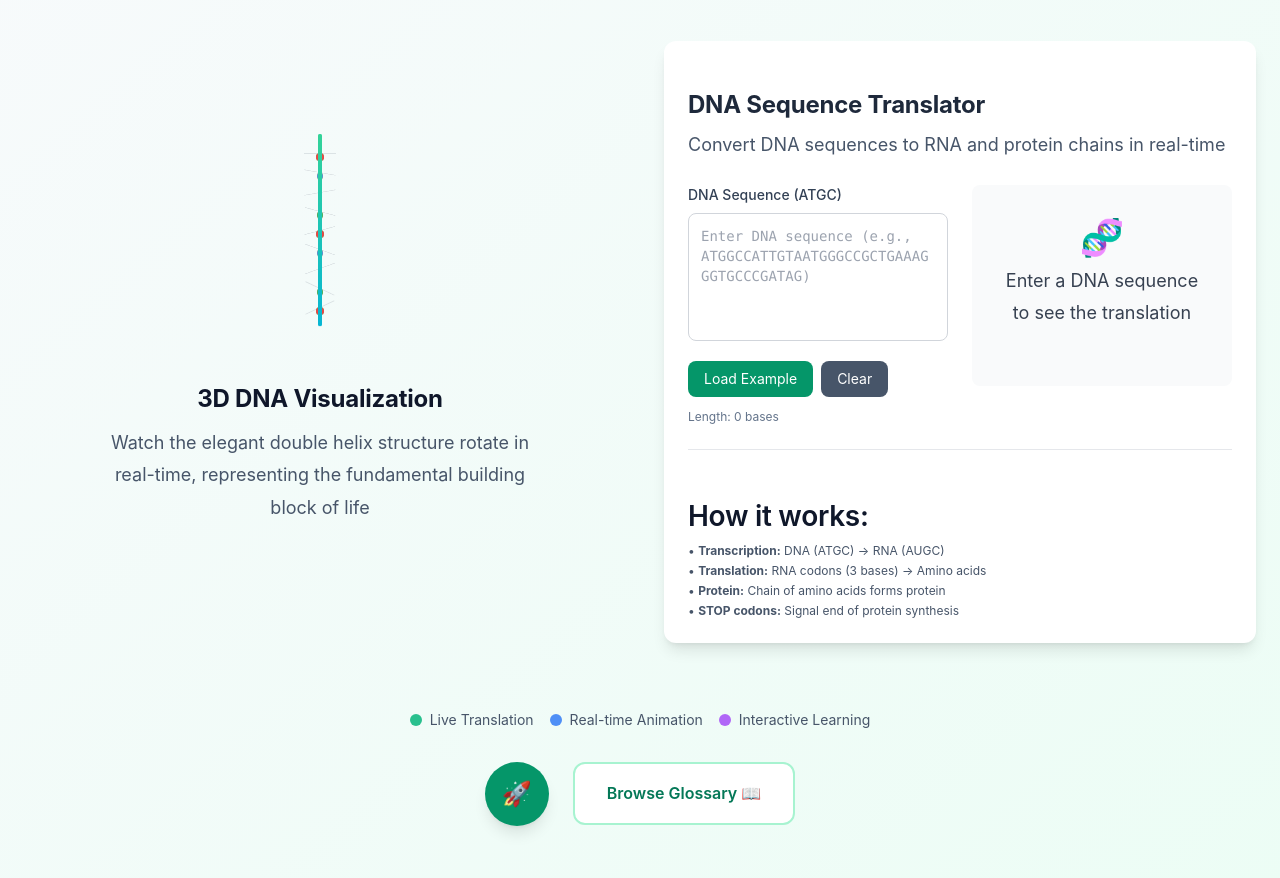
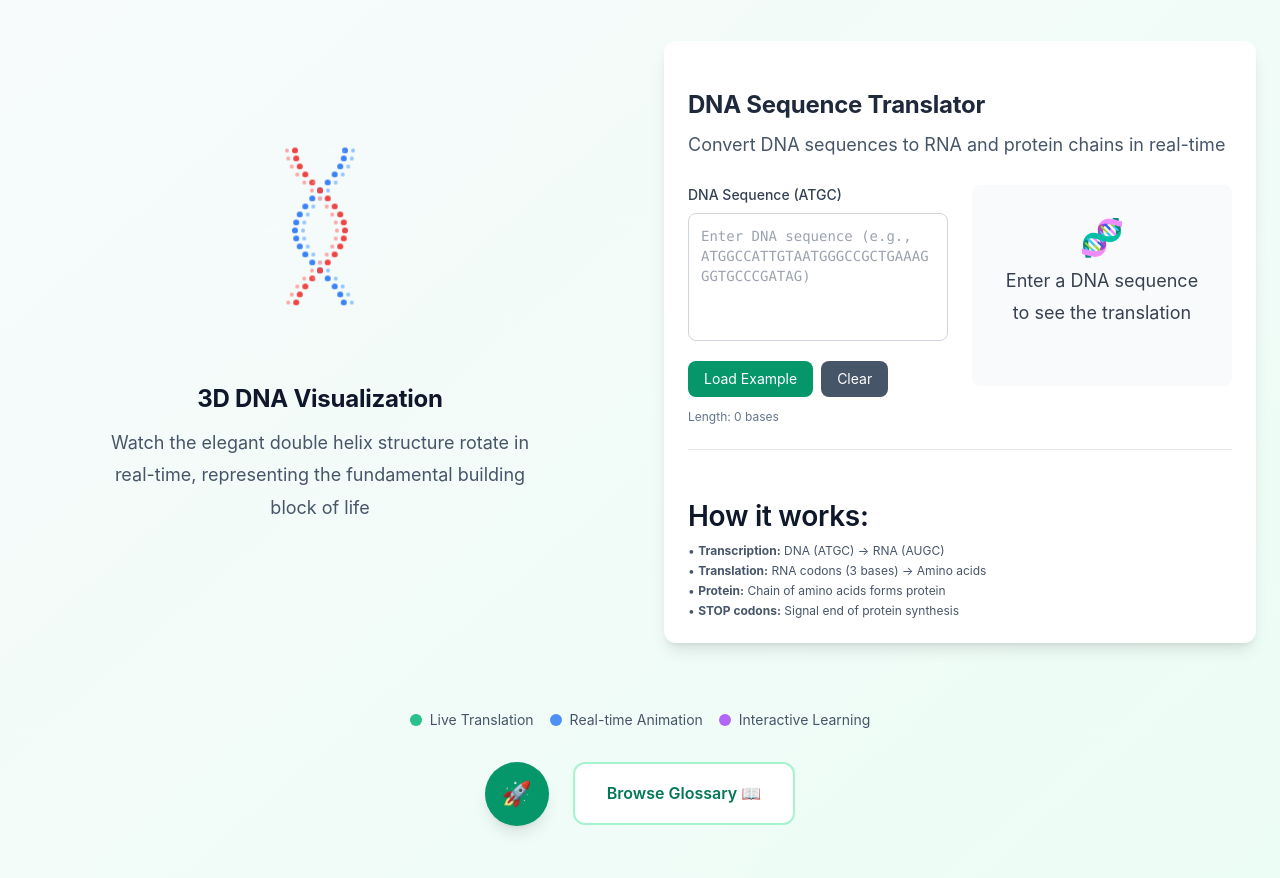
Before and after one commit to MahimaMSiddheshwar/Bioiformatics-Insights, a React (Create React App) app: page / in a window 1280 px wide. Shown: the part 3080-3958 px from the top of the page. Built offline with nearby package versions, Linux system fonts and the light colour scheme.

Commit message:
Added 3D Visualization

```diff
--- a/src/components/DNAHelix.tsx
+++ b/src/components/DNAHelix.tsx
@@ -5,102 +5,121 @@
     <>
       <style>{`
         @keyframes rotate {
-          from { transform: rotateY(0deg) rotateX(15deg); }
-          to { transform: rotateY(360deg) rotateX(15deg); }
+          from { transform: rotateY(0deg) rotateX(-15deg); }
+          to { transform: rotateY(360deg) rotateX(-15deg); }
         }
 
         @keyframes float {
           0%, 100% { transform: translateY(0px); }
-          50% { transform: translateY(-10px); }
+          50% { transform: translateY(-5px); }
         }
 
-        .dna-helix {
+        .dna-container {
           transform-style: preserve-3d;
           animation: rotate 8s linear infinite, float 3s ease-in-out infinite;
+          perspective: 800px;
         }
 
-        .dna-strand {
+        .helix-point {
           position: absolute;
-          width: 100%;
-          height: 100%;
-          transform-style: preserve-3d;
+          width: 6px;
+          height: 6px;
+          border-radius: 50%;
+          left: 50%;
+          top: 50%;
+          transform: translate(-50%, -50%);
         }
 
-        .dna-base {
+        .connector {
           position: absolute;
-          width: 8px;
-          height: 8px;
-          border-radius: 50%;
+          height: 1px;
+          background: rgba(255, 255, 255, 0.4);
           left: 50%;
-          transform: translateX(-50%);
-        }
-
-        .backbone {
-          position: absolute;
-          width: 4px;
-          height: 100%;
-          left: 50%;
-          transform: translateX(-50%);
-          border-radius: 2px;
+          top: 50%;
+          transform-origin: left center;
         }
       `}</style>
-      <div className="relative w-32 h-32 md:w-48 md:h-48">
+      <div className="relative w-32 h-40 md:w-40 md:h-48">
+        <div className="dna-container relative w-full h-full">
+          {/* First strand - blue helix */}
+          {[...Array(20)].map((_, i) => {
+            const angle = (i * 18) * Math.PI / 180; // 18 degrees per point
+            const radius = 25;
+            const height = (i - 10) * 8; // Center the helix
+            const x = Math.cos(angle) * radius;
+            const z = Math.sin(angle) * radius;
 
-      <div className="dna-helix relative w-full h-full">
-        {/* DNA Backbone */}
-        <div className="backbone bg-gradient-to-b from-emerald-400 to-cyan-500"
-             style={{ transform: 'translateX(-50%) translateZ(-20px)' }} />
-        <div className="backbone bg-gradient-to-b from-emerald-400 to-cyan-500"
-             style={{ transform: 'translateX(-50%) translateZ(20px)' }} />
+            return (
+              <div key={`strand1-${i}`}>
+                <div
+                  className="helix-point bg-blue-500"
+                  style={{
+                    transform: `translate(-50%, -50%) translate3d(${x}px, ${height}px, ${z}px)`
+                  }}
+                />
+                {/* Base */}
+                <div
+                  className="helix-point bg-blue-300"
+                  style={{
+                    width: '4px',
+                    height: '4px',
+                    transform: `translate(-50%, -50%) translate3d(${x + 8}px, ${height}px, ${z}px)`
+                  }}
+                />
+              </div>
+            );
+          })}
 
-        {/* DNA Bases - First strand */}
-        <div className="dna-strand">
-          <div className="dna-base bg-red-500" style={{ top: '10%', transform: 'translateX(-50%) translateZ(15px) rotateY(0deg)' }} />
-          <div className="dna-base bg-blue-500" style={{ top: '20%', transform: 'translateX(-50%) translateZ(15px) rotateY(45deg)' }} />
-          <div className="dna-base bg-yellow-500" style={{ top: '30%', transform: 'translateX(-50%) translateZ(15px) rotateY(90deg)' }} />
-          <div className="dna-base bg-green-500" style={{ top: '40%', transform: 'translateX(-50%) translateZ(15px) rotateY(135deg)' }} />
-          <div className="dna-base bg-red-500" style={{ top: '50%', transform: 'translateX(-50%) translateZ(15px) rotateY(180deg)' }} />
-          <div className="dna-base bg-blue-500" style={{ top: '60%', transform: 'translateX(-50%) translateZ(15px) rotateY(225deg)' }} />
-          <div className="dna-base bg-yellow-500" style={{ top: '70%', transform: 'translateX(-50%) translateZ(15px) rotateY(270deg)' }} />
-          <div className="dna-base bg-green-500" style={{ top: '80%', transform: 'translateX(-50%) translateZ(15px) rotateY(315deg)' }} />
-          <div className="dna-base bg-red-500" style={{ top: '90%', transform: 'translateX(-50%) translateZ(15px) rotateY(360deg)' }} />
+          {/* Second strand - red helix (opposite phase) */}
+          {[...Array(20)].map((_, i) => {
+            const angle = (i * 18 + 180) * Math.PI / 180; // 180 degrees offset
+            const radius = 25;
+            const height = (i - 10) * 8; // Center the helix
+            const x = Math.cos(angle) * radius;
+            const z = Math.sin(angle) * radius;
+
+            return (
+              <div key={`strand2-${i}`}>
+                <div
+                  className="helix-point bg-red-500"
+                  style={{
+                    transform: `translate(-50%, -50%) translate3d(${x}px, ${height}px, ${z}px)`
+                  }}
+                />
+                {/* Base */}
+                <div
+                  className="helix-point bg-red-300"
+                  style={{
+                    width: '4px',
+                    height: '4px',
+                    transform: `translate(-50%, -50%) translate3d(${x - 8}px, ${height}px, ${z}px)`
+                  }}
+                />
+              </div>
+            );
+          })}
+
+          {/* Connectors between strands */}
+          {[...Array(10)].map((_, i) => {
+            const angle = (i * 36) * Math.PI / 180; // 36 degrees for connectors
+            const radius = 25;
+            const height = (i - 5) * 16; // Center the connectors
+            const x = Math.cos(angle) * radius;
+            const z = Math.sin(angle) * radius;
+
+            return (
+              <div key={`connector-${i}`}>
+                <div
+                  className="connector"
+                  style={{
+                    width: '16px',
+                    transform: `translate(-50%, -50%) translate3d(${x - 8}px, ${height}px, ${z}px) rotateY(${angle * 180 / Math.PI}deg)`
+                  }}
+                />
+              </div>
+            );
+          })}
         </div>
-
-        {/* DNA Bases - Second strand (complementary) */}
-        <div className="dna-strand">
-          <div className="dna-base bg-green-500" style={{ top: '10%', transform: 'translateX(-50%) translateZ(-15px) rotateY(0deg)' }} />
-          <div className="dna-base bg-yellow-500" style={{ top: '20%', transform: 'translateX(-50%) translateZ(-15px) rotateY(45deg)' }} />
-          <div className="dna-base bg-blue-500" style={{ top: '30%', transform: 'translateX(-50%) translateZ(-15px) rotateY(90deg)' }} />
-          <div className="dna-base bg-red-500" style={{ top: '40%', transform: 'translateX(-50%) translateZ(-15px) rotateY(135deg)' }} />
-          <div className="dna-base bg-green-500" style={{ top: '50%', transform: 'translateX(-50%) translateZ(-15px) rotateY(180deg)' }} />
-          <div className="dna-base bg-yellow-500" style={{ top: '60%', transform: 'translateX(-50%) translateZ(-15px) rotateY(225deg)' }} />
-          <div className="dna-base bg-blue-500" style={{ top: '70%', transform: 'translateX(-50%) translateZ(-15px) rotateY(270deg)' }} />
-          <div className="dna-base bg-red-500" style={{ top: '80%', transform: 'translateX(-50%) translateZ(-15px) rotateY(315deg)' }} />
-          <div className="dna-base bg-green-500" style={{ top: '90%', transform: 'translateX(-50%) translateZ(-15px) rotateY(360deg)' }} />
-        </div>
-
-        {/* Connecting lines between bases */}
-        <div className="absolute inset-0" style={{ transformStyle: 'preserve-3d' }}>
-          <div className="absolute w-8 h-px bg-gray-400 opacity-30"
-               style={{ top: '10%', left: '50%', transform: 'translateX(-50%) rotateZ(0deg)' }} />
-          <div className="absolute w-8 h-px bg-gray-400 opacity-30"
-               style={{ top: '20%', left: '50%', transform: 'translateX(-50%) rotateZ(10deg)' }} />
-          <div className="absolute w-8 h-px bg-gray-400 opacity-30"
-               style={{ top: '30%', left: '50%', transform: 'translateX(-50%) rotateZ(-10deg)' }} />
-          <div className="absolute w-8 h-px bg-gray-400 opacity-30"
-               style={{ top: '40%', left: '50%', transform: 'translateX(-50%) rotateZ(15deg)' }} />
-          <div className="absolute w-8 h-px bg-gray-400 opacity-30"
-               style={{ top: '50%', left: '50%', transform: 'translateX(-50%) rotateZ(-15deg)' }} />
-          <div className="absolute w-8 h-px bg-gray-400 opacity-30"
-               style={{ top: '60%', left: '50%', transform: 'translateX(-50%) rotateZ(20deg)' }} />
-          <div className="absolute w-8 h-px bg-gray-400 opacity-30"
-               style={{ top: '70%', left: '50%', transform: 'translateX(-50%) rotateZ(-20deg)' }} />
-          <div className="absolute w-8 h-px bg-gray-400 opacity-30"
-               style={{ top: '80%', left: '50%', transform: 'translateX(-50%) rotateZ(25deg)' }} />
-          <div className="absolute w-8 h-px bg-gray-400 opacity-30"
-               style={{ top: '90%', left: '50%', transform: 'translateX(-50%) rotateZ(-25deg)' }} />
-        </div>
-      </div>
       </div>
     </>
   );
```
